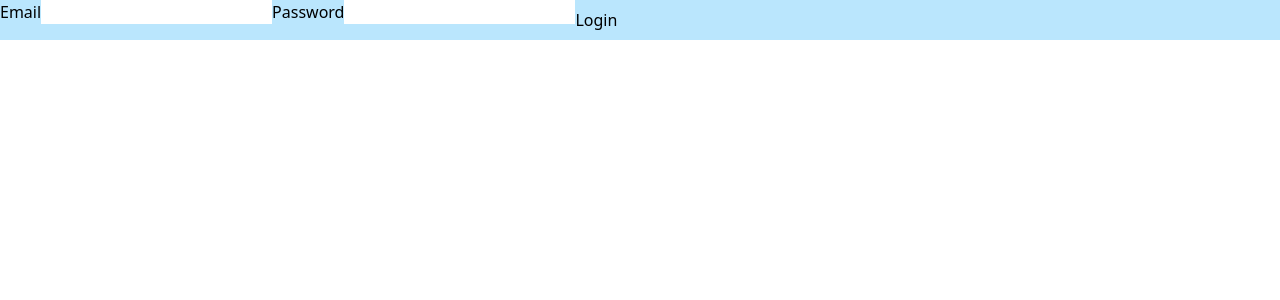
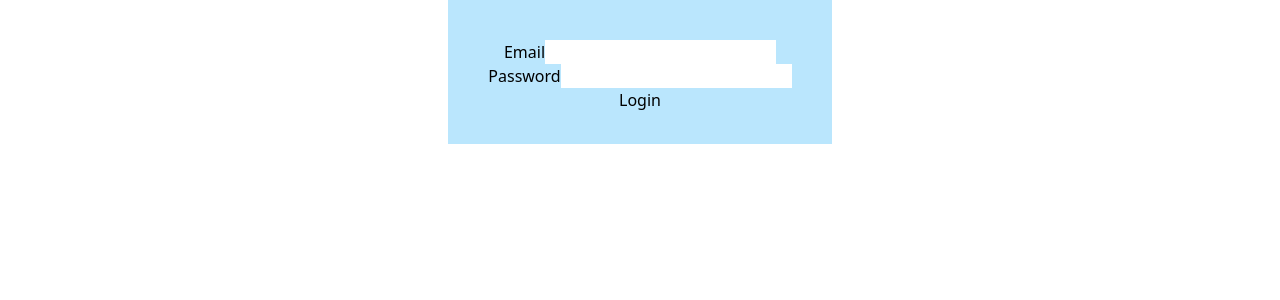
Before and after one commit to codecygen/064-React-Redux-TailwindCSS, a React (Create React App) app: page / in a window 1280 px wide. Shown: the top 300 px of the page. Built offline with nearby package versions, Linux system fonts and the light colour scheme.

Commit message:
tinkering tailwind

```diff
--- a/src/components/Login.js
+++ b/src/components/Login.js
@@ -2,7 +2,7 @@ import React from 'react';
 
 const Login = () => {
   return (
-    <form class="bg-sky-200 m-auto flex h-10">
+    <form class="bg-sky-200 m-auto w-96 h-36 text-center py-10">
       <div>
         <label htmlFor="email">Email</label>
         <input type="email" id="email" />
```
